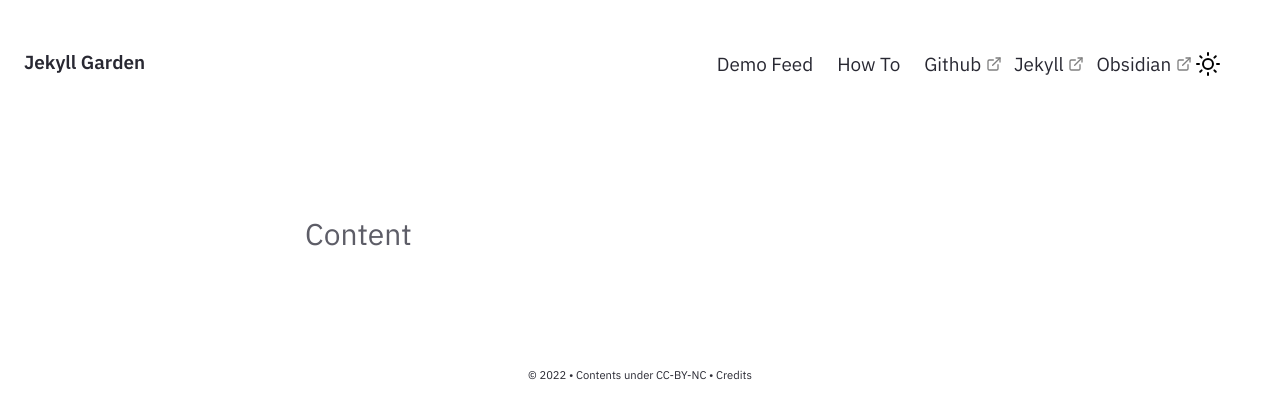
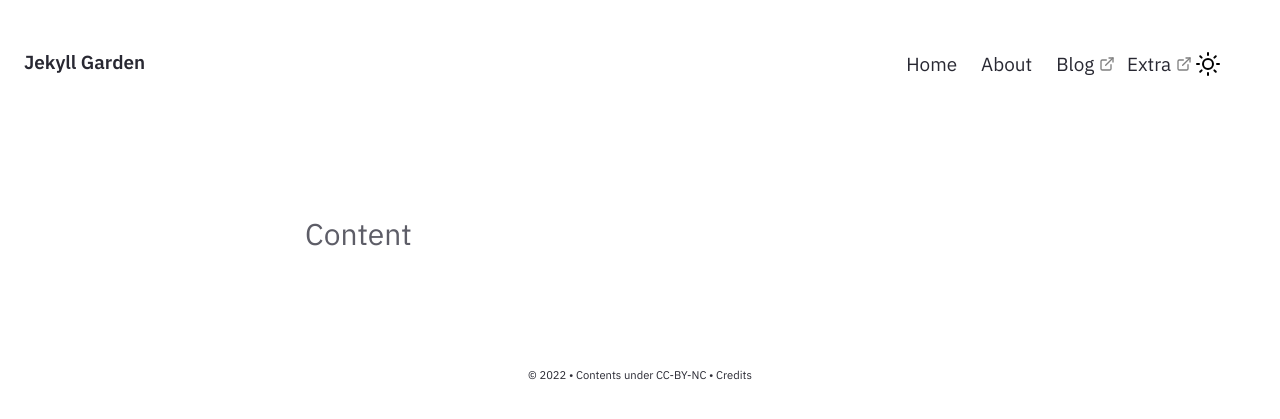
Before and after one commit to Luke-T-Higgins/blog, a Jekyll site: the page built from pages/index.md, in a window 1280 px wide. Shown: the top 419 px of the page. Built offline with Jekyll 4.4.1, drawn with Linux system fonts in a browser that asks for light colours.

Commit message:
Update Nav.html

```diff
--- a/_includes/Nav.html
+++ b/_includes/Nav.html
@@ -53,19 +53,16 @@
     <div id="navbarBasicExample" class="navbar-menu">
       <div class="navbar-start">
         <a href="{{'/notes' | relative_url}}" class="navbar-item">
-          Demo Feed
+          Home
         </a>
         <a href="../post/how-to" class="navbar-item">
-          How To
+          About
         </a>
         <a href="https://github.com/Jekyll-Garden/jekyll-garden.github.io" target="_blank" class="navbar-item">
-          Github
+          Blog
         </a>
         <a href="https://jekyllrb.com/" target="_blank" class="navbar-item">
-          Jekyll
-        </a>
-        <a href="https://obsidian.md/"  target="_blank" class="navbar-item">
-          Obsidian
+          Extra
         </a>
       </div>
       <div class="navbar-end is-hidden-mobile" onclick="modeSwitcher()" >
```
